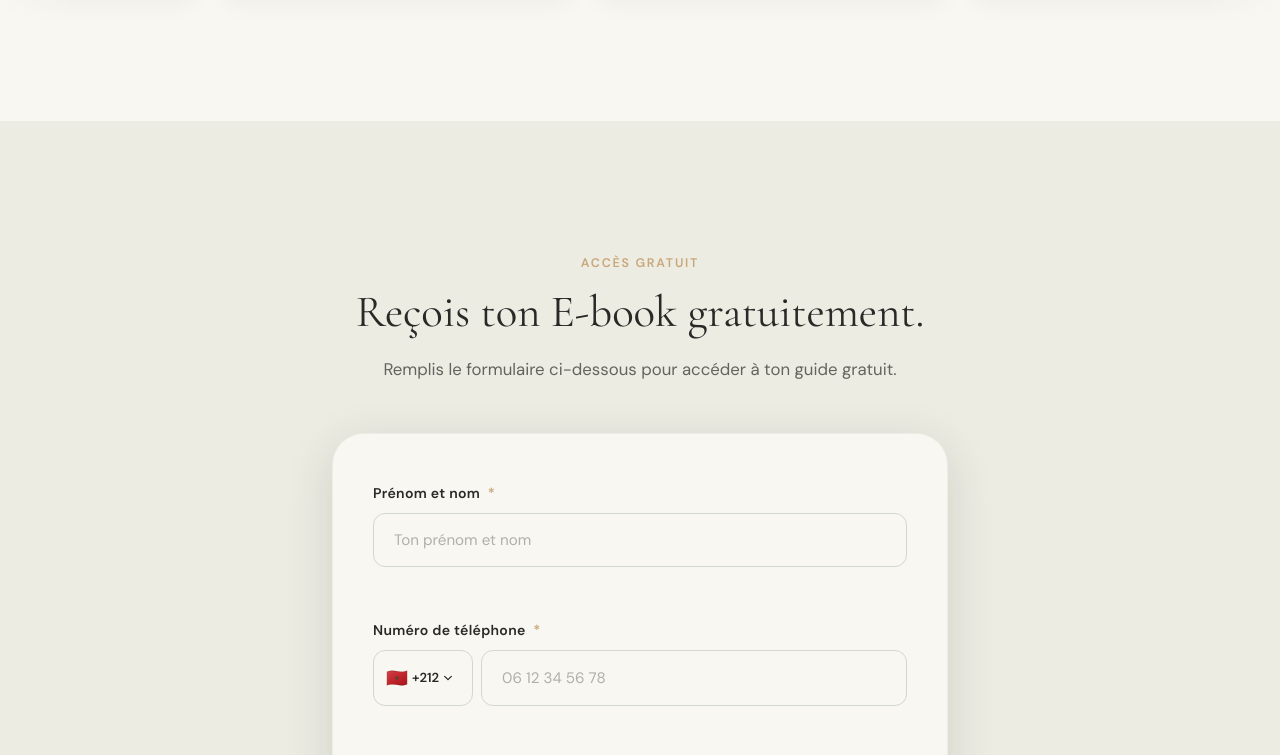
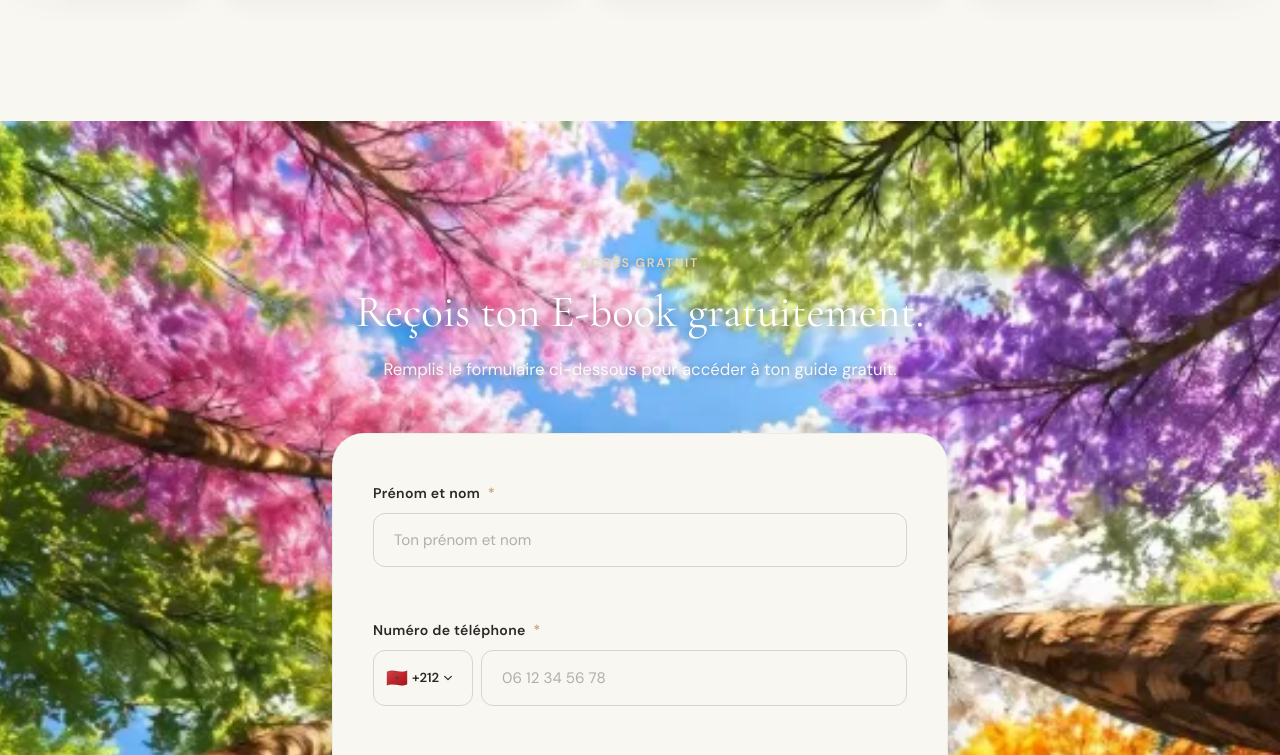
Before and after one commit to oualid-2012/Taj-Al-Unutha, a plain HTML site: page index.html in a window 1280 px wide. Shown: the part 3890-4645 px from the top of the page. Drawn offline with nearby package versions, Linux system fonts and the light colour scheme.

Commit message:
feat: set colorful forest canopy image as background for Section E registration form

```diff
--- a/style.css
+++ b/style.css
@@ -1951,14 +1951,37 @@ html[dir="rtl"] .testimonials__belt { direction: ltr; }
    11. FORM SECTION
 ================================================================ */
 .form-section {
-  background: var(--color-ivory);
+  position: relative;
+  background-color: #2b302c;
+  background-image: url('Asset/section-e-bg.webp');
+  background-position: center;
+  background-size: cover;
+  background-repeat: no-repeat;
   padding: var(--space-32) 0;
+  overflow: hidden;
+}
+
+.form-section .section-title {
+  color: #fff;
+  text-shadow: 0 2px 12px rgba(0, 0, 0, 0.45);
+}
+
+.form-section .section-subtitle {
+  color: rgba(255, 255, 255, 0.9);
+  text-shadow: 0 1px 8px rgba(0, 0, 0, 0.4);
+}
+
+.form-section .section-eyebrow {
+  color: var(--color-champagne-light);
+  text-shadow: 0 1px 6px rgba(0, 0, 0, 0.35);
 }
 
 .form-section__container {
   max-width: 680px;
   margin: 0 auto;
   padding: 0 var(--space-8);
+  position: relative;
+  z-index: 2;
 }
 
 /* Form */
```
Also changed, not shown: Asset/section-e-bg.webp (added).
